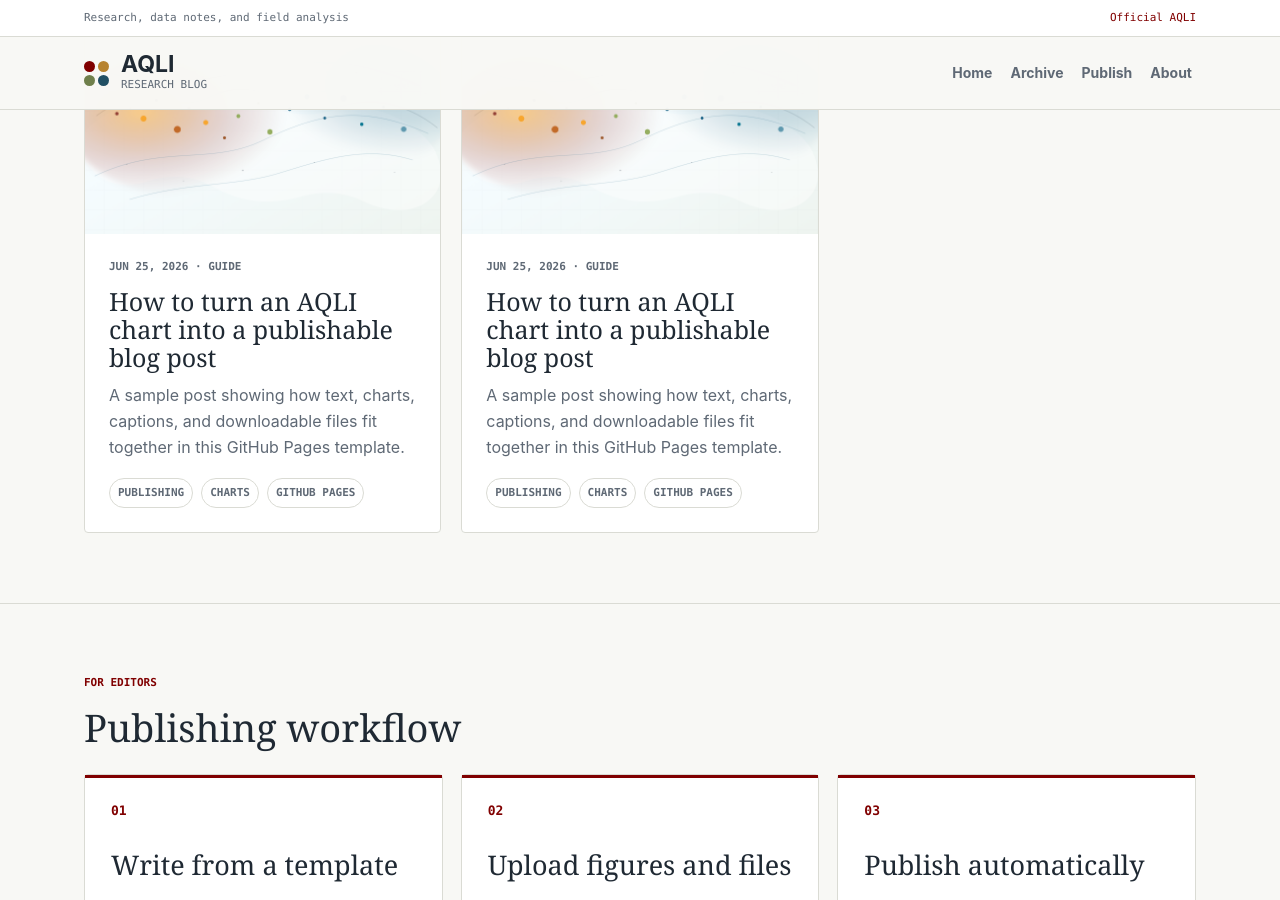
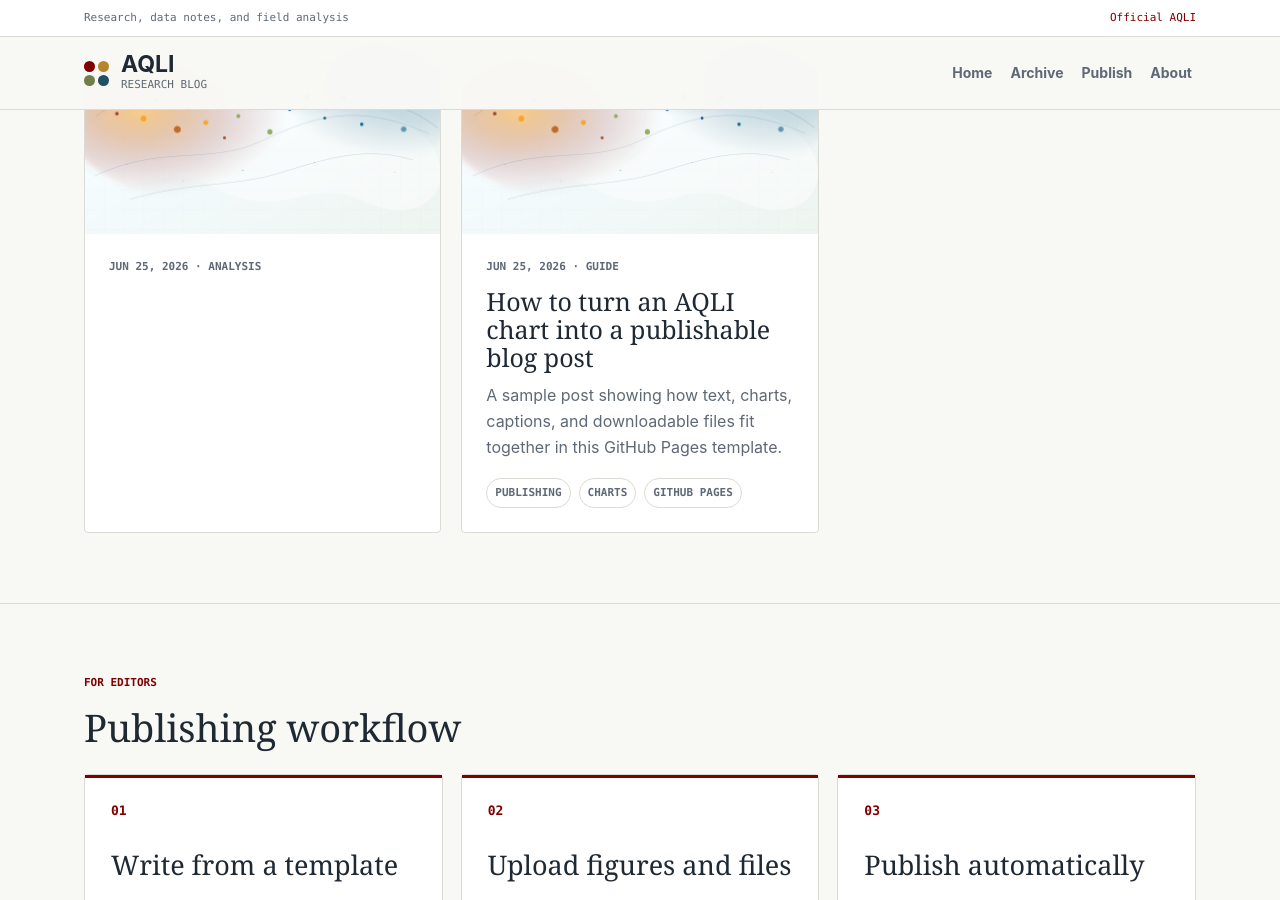
Before and after one commit to Puru-Gupta/aqli-blog, a Jekyll site: the page built from index.html, in a window 1280 px wide and 900 px high, scrolled down 1424 px. Built offline with Jekyll 4.4.1, drawn with Linux system fonts in a browser that asks for light colours; some of the changed lines change nothing that is shown.

Commit message:
Revise blog post on air pollution in Southeast Asia
Updated the title, summary, and category of the blog post to reflect a focus on air pollution in Southeast Asia. Revised content to emphasize the impact of PM2.5 on life expectancy and public health.

```diff
--- a/_posts/2026-06-25-breathing-on-borrowed-time-southeast-asia.md
+++ b/_posts/2026-06-25-breathing-on-borrowed-time-southeast-asia.md
@@ -1,46 +1,51 @@
 ---
-title: "How to turn an AQLI chart into a publishable blog post"
+
+title: "Breathing on Borrowed Time: How Air Pollution Is Forcing a Reckoning Across Southeast Asia"
 date: 2026-06-25
 author: "AQLI Editorial Team"
-summary: "A sample post showing how text, charts, captions, and downloadable files fit together in this GitHub Pages template."
-category: guide
+summary: "Across Southeast Asia, millions are exposed to unhealthy levels of fine particulate pollution that reduce life expectancy and increase pressure for stronger regional action."
+category: analysis
 tags:
-  - publishing
-  - charts
-  - GitHub Pages
-image: /assets/images/aqli-particulate-field.png
-image_alt: "Abstract particulate field in AQLI colors"
-featured: true
+
+* PM2.5
+* life expectancy
+* Southeast Asia
+* ASEAN
+  image: /assets/uploads/southeast-asia-air-pollution.png
+  image_alt: "Air pollution and haze across Southeast Asia"
+  featured: false
+
 ---
 
-This sample post shows the simplest structure for an AQLI-style update: a clear finding, one chart, and one supporting file. Editors can duplicate `_drafts/blog-template.md`, replace this content, and publish without changing the site code.
+Across Southeast Asia, millions are inhaling air that is quietly shaving **## years** off their lives. The air throughout much of the region has become something people now check before stepping outside. In Bangkok, masks are no longer just a pandemic memory. In Vientiane, schools brace for haze days. Across the Mekong basin, the dry season has once again arrived with a familiar companion: fine, invisible particles that slip deep into lungs and shorten lives.
+
+Air pollution is no longer an episodic environmental issue. It has become one of the region's most persistent threats to life expectancy, public health, and economic growth.
 
 ## Key finding
 
-A strong blog post should put the main result near the top. For example: "Residents in the most polluted districts would gain the largest life expectancy benefits from sustained reductions in fine particulate pollution."
+While seasonal haze often dominates headlines, Southeast Asia's air pollution challenge extends far beyond a few months of smoky skies. The recurring haze is increasingly a symptom of deeper structural issues, including fossil fuel use, biomass burning, and rapid urbanization.
+
+Recent pollution episodes highlight both acute and chronic exposure across the region. In Bangkok, PM2.5 concentrations recently exceeded **86 µg/m³** in several districts. Vientiane recorded pollution levels far above national and WHO guidelines, prompting health advisories and emergency measures. Hanoi has repeatedly ranked among the world's most polluted cities during major pollution episodes.
+
+Provincial data reveal that long-term exposure carries significant consequences for life expectancy. Residents of **Rakhine, Myanmar**, could gain **3.32 years** of life expectancy if PM2.5 levels met WHO guidelines. Similar gains are possible in **Bokeo, Laos (2.81 years)** and **Vinh Phuc, Vietnam (3.51 years)**.
 
 {% include figure.html
-  src="/assets/images/aqli-particulate-field.png"
-  alt="Abstract particulate dots arranged over a map-like grid"
-  caption="Example figure placement. Replace this with a PNG, JPG, or SVG chart uploaded to assets/uploads."
+src="/assets/uploads/southeast-asia-air-pollution.png"
+alt="PM2.5 exposure and life expectancy impacts across Southeast Asia"
+caption="Fine particulate pollution continues to reduce life expectancy across much of Southeast Asia. Source: AQLI."
 %}
 
-## What readers need next
+## What changed
 
-- A short explanation of why the finding matters.
-- A chart or map that supports the finding.
-- A download link for the data, appendix, or formatted report.
-- A method note with the source and any important limitation.
-
-## Attach a file
-
-{% include file-link.html
-  href="/assets/uploads/example-results.csv"
-  type="CSV"
-  title="Example results table"
-  description="Small placeholder file showing how downloads appear inside a post."
-%}
+* Bangkok recently experienced PM2.5 concentrations above **86 µg/m³**, prompting public concern and mitigation measures.
+* Laos has imposed a nationwide ban on outdoor burning during the dry season and increased enforcement against violations.
+* Thailand has expanded cloud-seeding operations, industrial inspections, and construction-site controls during peak pollution periods.
+* Jakarta continues to experience substantial health impacts from particulate pollution, associated with an estimated life expectancy loss of **## years**.
+* ASEAN has strengthened cooperation on transboundary haze through expanded monitoring systems and the establishment of the ASEAN Centre for Climate Change (ACCC).
+* Laos and Myanmar still lack formal national ambient PM2.5 standards despite some of the region's highest pollution exposures.
 
 ## Method note
 
-Keep method notes concise. Link out to a longer PDF or spreadsheet when the details are useful but too heavy for the main story.
+Life expectancy impacts are based on the Air Quality Life Index (AQLI), which quantifies the effect of long-term exposure to fine particulate pollution (PM2.5) on life expectancy. PM2.5 concentrations refer to airborne particles with diameters of 2.5 microns or smaller. Examples presented here are drawn from city- and provincial-level pollution data across Southeast Asia.
+
+Data sources include national air-quality monitoring networks, satellite-derived PM2.5 estimates, and AQLI calculations based on peer-reviewed epidemiological research.
```
